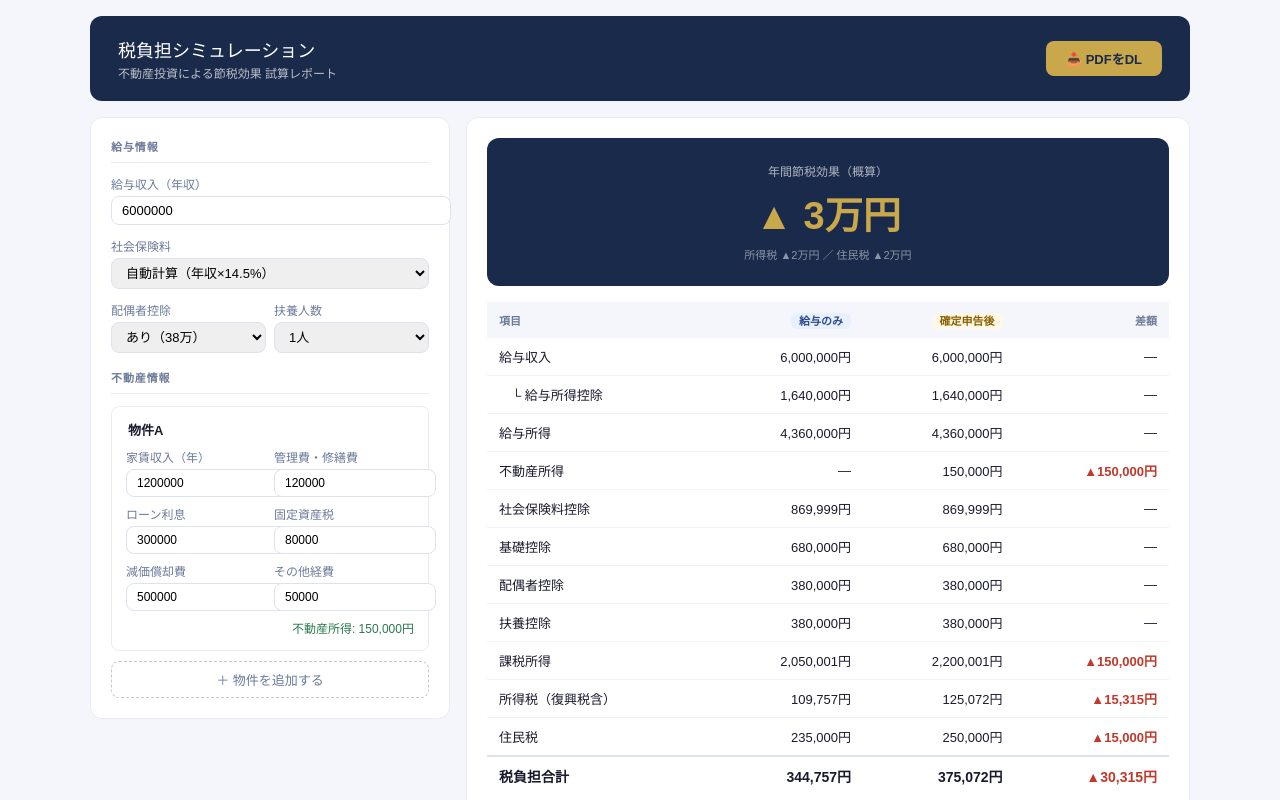
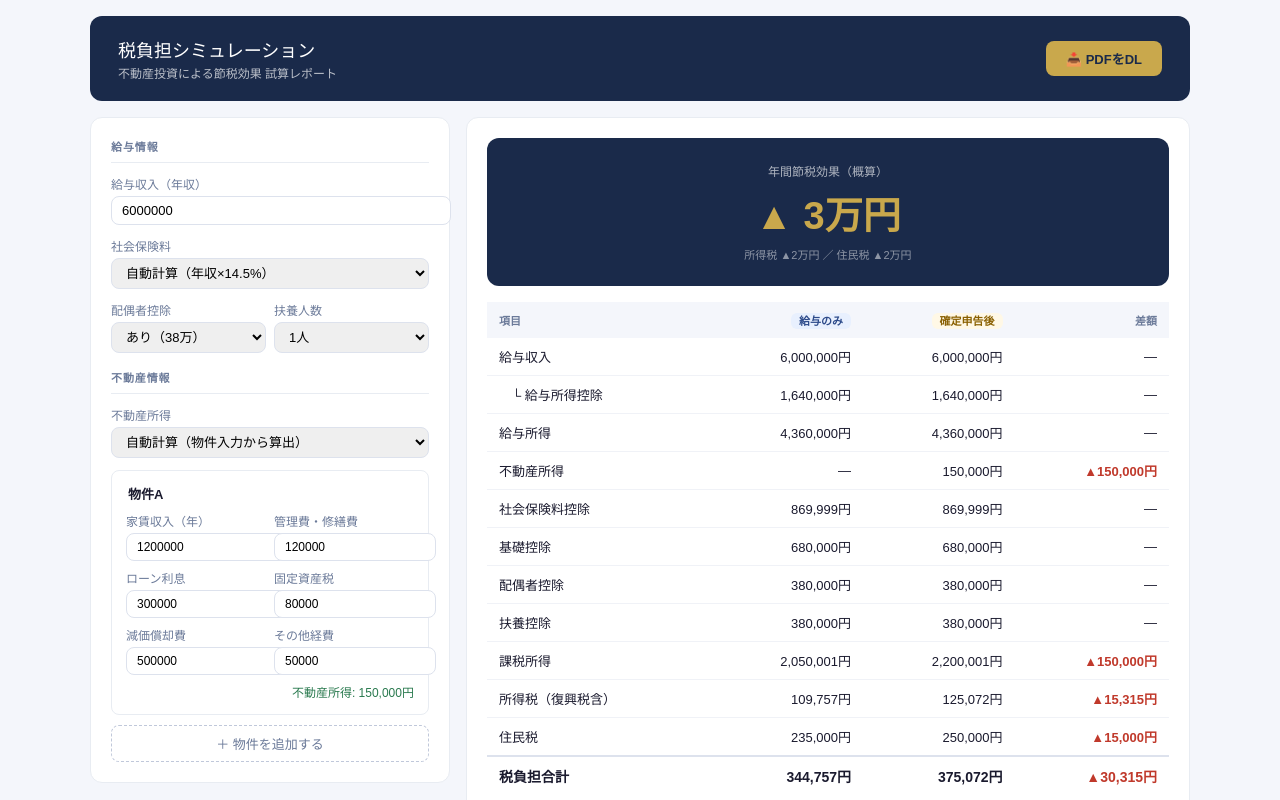
Before and after one commit to azno119/tax-sim, a React (Create React App) app: page / in a window 1280 px wide. Shown: the top 800 px of the page. Built offline with nearby package versions, Linux system fonts and the light colour scheme.

Commit message:
Update tax_simulation_tool.jsx

```diff
--- a/src/tax_simulation_tool.jsx
+++ b/src/tax_simulation_tool.jsx
@@ -1,7 +1,7 @@
+import { useState, useCallback } from "react";
+import { BarChart, Bar, XAxis, YAxis, Tooltip, ResponsiveContainer, Legend } from "recharts";
 import jsPDF from "jspdf";
 import html2canvas from "html2canvas";
-import { useState, useCallback } from "react";
-import { BarChart, Bar, XAxis, YAxis, Tooltip, ResponsiveContainer, Legend } from "recharts";
 
 function calcSalaryDeduction(s) {
   if (s <= 1900000) return 650000;
@@ -18,7 +18,8 @@ function calcBasicDeduction(n) {
   if (n <= 6550000)  return 630000;
   if (n <= 23500000) return 580000;
   if (n <= 24000000) return 480000;
-  if (n <= 24500000) return 160000;
+  if (n <= 24500000) return 320000;
+  if (n <= 25000000) return 160000;
   return 0;
 }
 
@@ -53,6 +54,8 @@ export default function TaxSimulator() {
   const [deps, setDeps] = useState(1);
   const [siMode, setSiMode] = useState("auto");
   const [siManual, setSiManual] = useState(900000);
+  const [reiMode, setReiMode] = useState("auto");
+  const [reiManual, setReiManual] = useState(0);
   const [properties, setProperties] = useState([
     { id: 1, name: "物件A", rentalIncome: 1200000, mgmt: 120000, loan: 300000, fat: 80000, depr: 500000, other: 50000 },
   ]);
@@ -76,7 +79,7 @@ export default function TaxSimulator() {
       totalRI += p.rentalIncome;
       totalExp += p.mgmt + p.loan + p.fat + p.depr + p.other;
     });
-    const rei = totalRI - totalExp;
+    const rei = reiMode === "auto" ? totalRI - totalExp : reiManual;
     const totalI = ei + rei;
 
     const basicB = calcBasicDeduction(ei);
@@ -95,7 +98,7 @@ export default function TaxSimulator() {
     const totalA = itA + stA + rtA;
 
     return { ei, sd, si, spouseD, depD, basicB, basicA, basicR, tiB, itB, stB, rtB, totalB, rei, totalRI, totalExp, tiA, itA, stA, rtA, totalA, savings: totalB - totalA };
-  }, [salary, hasSpouse, deps, siMode, siManual, properties])();
+  }, [salary, hasSpouse, deps, siMode, siManual, reiMode, reiManual, properties])();
 
   const downloadPDF = async () => {
     const el = document.getElementById("report-panel");
@@ -107,6 +110,7 @@ export default function TaxSimulator() {
     pdf.addImage(img, "PNG", 0, 0, w, h);
     pdf.save("税負担シミュレーション.pdf");
   };
+
   const rows = [
     ["給与収入", salary, salary, 0],
     ["　└ 給与所得控除", result.sd, result.sd, 0],
@@ -141,8 +145,8 @@ export default function TaxSimulator() {
           </button>
         </div>
 
-        <div className="main-grid" style={{ display: "grid", gridTemplateColumns: "360px 1fr", gap: 16, alignItems: "start" }}>
-          <div className="left-panel" style={{ background: "#fff", border: "1px solid #e8ecf2", borderRadius: 12, padding: 20 }}>
+        <div style={{ display: "grid", gridTemplateColumns: "360px 1fr", gap: 16, alignItems: "start" }}>
+          <div style={{ background: "#fff", border: "1px solid #e8ecf2", borderRadius: 12, padding: 20 }}>
             <div style={{ fontSize: 11, fontWeight: 600, color: "#6b7a99", textTransform: "uppercase", letterSpacing: ".08em", marginBottom: 12, paddingBottom: 8, borderBottom: "1px solid #e8ecf2" }}>給与情報</div>
             <div style={{ marginBottom: 12 }}>
               <label style={{ display: "block", fontSize: 12, color: "#6b7a99", marginBottom: 4 }}>給与収入（年収）</label>
@@ -178,7 +182,21 @@ export default function TaxSimulator() {
             </div>
 
             <div style={{ fontSize: 11, fontWeight: 600, color: "#6b7a99", textTransform: "uppercase", letterSpacing: ".08em", marginBottom: 12, paddingBottom: 8, borderBottom: "1px solid #e8ecf2", marginTop: 16 }}>不動産情報</div>
-            {properties.map(p => (
+            <div style={{ marginBottom: 12 }}>
+              <label style={{ display: "block", fontSize: 12, color: "#6b7a99", marginBottom: 4 }}>不動産所得</label>
+              <select value={reiMode} onChange={e => setReiMode(e.target.value)} style={F}>
+                <option value="auto">自動計算（物件入力から算出）</option>
+                <option value="manual">手動入力</option>
+              </select>
+            </div>
+            {reiMode === "manual" && (
+              <div style={{ marginBottom: 12 }}>
+                <label style={{ display: "block", fontSize: 12, color: "#6b7a99", marginBottom: 4 }}>不動産所得（年額）</label>
+                <input type="number" value={reiManual} onChange={e => setReiManual(Number(e.target.value))} style={F} />
+                <div style={{ fontSize: 11, color: "#6b7a99", marginTop: 4 }}>※マイナス入力で赤字による損益通算が可能</div>
+              </div>
+            )}
+            {reiMode === "auto" && properties.map(p => (
               <div key={p.id} style={{ border: "1px solid #e8ecf2", borderRadius: 8, padding: 14, marginBottom: 10 }}>
                 <div style={{ display: "flex", alignItems: "center", justifyContent: "space-between", marginBottom: 10 }}>
                   <input value={p.name} onChange={e => updatePropName(p.id, e.target.value)} style={{ border: "none", background: "none", fontWeight: 600, fontSize: 13, color: "#1a1a2e", width: "100%" }} />
@@ -195,7 +213,9 @@ export default function TaxSimulator() {
                 </div>
               </div>
             ))}
+            {reiMode === "auto" && (
               <button onClick={addProp} style={{ width: "100%", padding: 8, border: "1px dashed #c0c8da", borderRadius: 8, background: "none", color: "#6b7a99", cursor: "pointer", fontSize: 13 }}>＋ 物件を追加する</button>
+            )}
           </div>
 
           <div id="report-panel" style={{ background: "#fff", border: "1px solid #e8ecf2", borderRadius: 12, padding: 20 }}>
```
Lines whose indentation alone changed are shown as unchanged.
